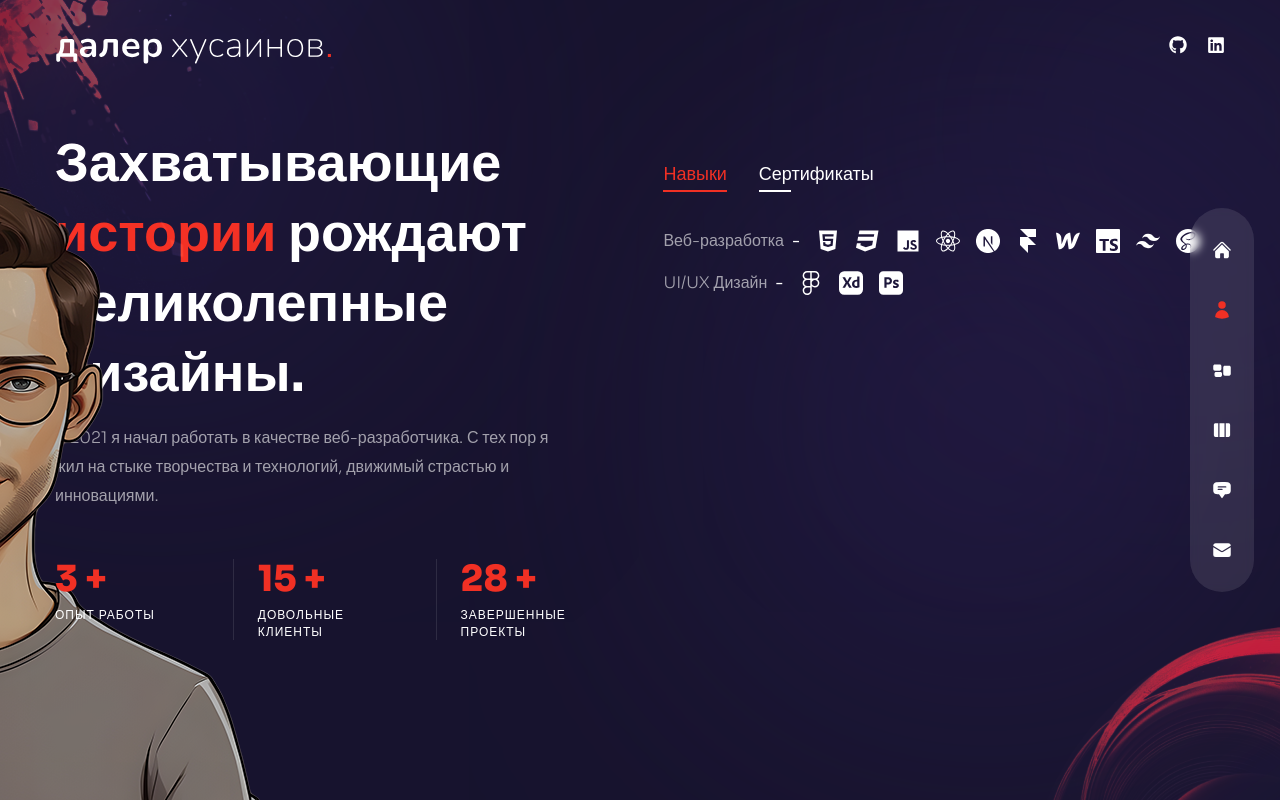
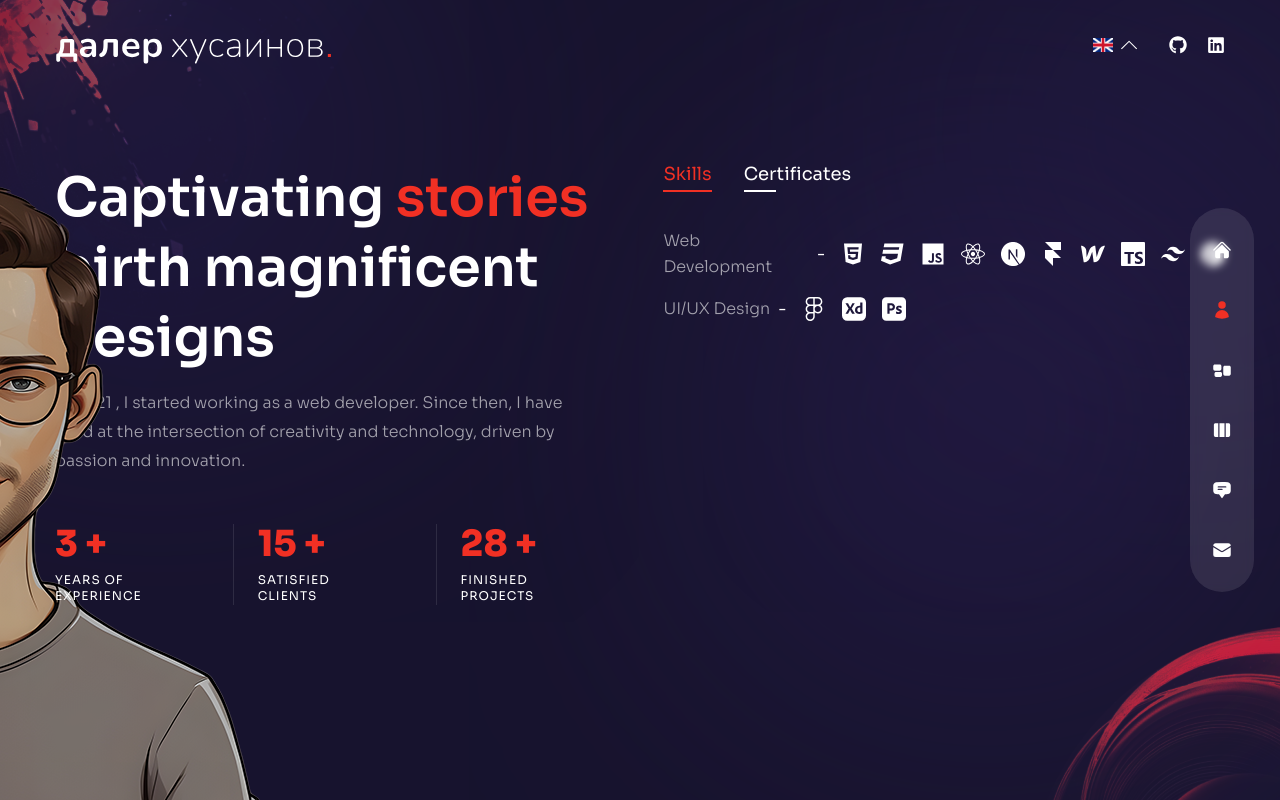
Before and after one commit to DalerKhusainov/my-new-portfolio-v1, a Next.js app: page /about in a window 1280 px wide. Built offline with nearby package versions, Linux system fonts and the light colour scheme.

Commit message:
Almost finished implementing toggling language in the current project.

```diff
--- a/components/Header.js
+++ b/components/Header.js
@@ -1,6 +1,7 @@
 import Image from "next/image";
 import Link from "next/link";
 import Socials from "../components/Socials";
+import LangToggler from "./LangToggler";
 
 const Header = () => {
   return (
@@ -10,7 +11,10 @@ const Header = () => {
           <Link href="/">
             <Image src="/logo.svg" width={280} height={68} alt="" priority />
           </Link>
-          <Socials />
+          <div className="flex items-center gap-8">
+            <LangToggler />
+            <Socials />
+          </div>
         </div>
       </div>
     </header>
--- /dev/null
+++ b/components/LangToggler.js
@@ -0,0 +1,83 @@
+import { useState, useCallback, useContext } from "react";
+import Image from "next/image";
+import { SlArrowUp, SlArrowDown } from "react-icons/sl";
+import { LangContext } from "../context/LangContext";
+
+export default function LangToggler() {
+  const [isOpen, setIsOpen] = useState(false);
+
+  const langContext = useContext(LangContext);
+  if (!langContext) return;
+  const { langValue, setLangValue } = langContext;
+
+  function onEnglishLangHandler() {
+    setIsOpen(false);
+    setLangValue("eng");
+  }
+
+  function onRussianLangHandler() {
+    setIsOpen(false);
+    setLangValue("rus");
+  }
+
+  return (
+    <div className="relative">
+      <div
+        className="cursor-pointer"
+        onClick={() => setIsOpen((prev) => !prev)}
+      >
+        {langValue === "eng" ? (
+          <div className="flex items-center gap-2">
+            <Image
+              src="/great-britain-flag.png"
+              width={20}
+              height={20}
+              alt="Great Britain flag"
+            />{" "}
+            {isOpen ? <SlArrowDown /> : <SlArrowUp />}
+          </div>
+        ) : (
+          <div className="flex items-center gap-2">
+            <Image
+              src="/russian-flag.png"
+              width={20}
+              height={20}
+              alt="Russian flag"
+            />{" "}
+            {isOpen ? <SlArrowDown /> : <SlArrowUp />}
+          </div>
+        )}{" "}
+      </div>
+      <div
+        className={`${
+          !isOpen ? "hidden" : "flex"
+        } absolute left-0 bg-primary/75 -bottom-[88px] flex-col items-center justify-center h-[80px] w-[130px] rounded`}
+      >
+        <div
+          className="flex items-center gap-2 transition-all duration-300 cursor-pointer hover:text-accent"
+          onClick={onEnglishLangHandler}
+        >
+          <span>English</span>{" "}
+          <Image
+            src="/great-britain-flag.png"
+            width={20}
+            height={20}
+            alt="Great Britain flag"
+          />
+        </div>
+        <div
+          className="flex items-center justify-between gap-2 transition-all duration-300 cursor-pointer hover:text-accent"
+          onClick={onRussianLangHandler}
+        >
+          <span>Russian</span>{" "}
+          <Image
+            src="/russian-flag.png"
+            width={20}
+            height={20}
+            alt="Russian flag"
+          />
+        </div>
+      </div>
+    </div>
+  );
+}
--- a/components/Layout.js
+++ b/components/Layout.js
@@ -3,6 +3,7 @@ import { Sora } from "@next/font/google";
 import Nav from "../components/Nav";
 import Header from "../components/Header";
 import TopLeftImg from "../components/TopLeftImg";
+import LangProvider from "../context/LangContext";
 
 const sora = Sora({
   subsets: ["latin"],
@@ -12,6 +13,7 @@ const sora = Sora({
 
 const Layout = ({ children }) => {
   return (
+    <LangProvider>
       <div
         className={`page bg-site text-white bg-cover bg-no-repeat ${sora.variable} font-sora relative`}
       >
@@ -24,6 +26,7 @@ const Layout = ({ children }) => {
         <Header />
         {children}
       </div>
+    </LangProvider>
   );
 };
 
--- a/components/Nav.js
+++ b/components/Nav.js
@@ -1,3 +1,4 @@
+import { useContext } from "react";
 import Link from "next/link";
 import { useRouter } from "next/router";
 // icons
@@ -9,6 +10,7 @@ import {
   HiChatBubbleBottomCenterText,
   HiEnvelope,
 } from "react-icons/hi2";
+import { LangContext } from "../context/LangContext";
 
 // nav data
 export const navData = [
@@ -31,6 +33,12 @@ export const navData = [
 const Nav = () => {
   const router = useRouter();
   const pathname = router.pathname;
+
+  const langContext = useContext(LangContext);
+  if (!langContext) return;
+  const { langValue } = langContext;
+  // console.log(langValue);
+
   return (
     <nav className="fixed bottom-0 flex flex-col items-center xl:justify-center gap-y-4 h-max mt-auto xl:right-[2%] z-50 top-0 w-full xl:w-16 xl:max-w-md xl:h-screen">
       <div className="flex items-center justify-between w-full px-4 py-8 text-3xl xl:flex-col xl:justify-center gap-y-10 md:px-40 xl:px-0 h-[80px] xl:h-max bg-white/10 backdrop-blur-sm xl:text-xl xl:rounded-full">
--- /dev/null
+++ b/context/LangContext.js
@@ -0,0 +1,13 @@
+import { createContext, useState } from "react";
+
+export const LangContext = createContext();
+
+export default function LangProvider({ children }) {
+  const [langValue, setLangValue] = useState("eng");
+
+  return (
+    <LangContext.Provider value={{ langValue, setLangValue }}>
+      {children}
+    </LangContext.Provider>
+  );
+}
--- a/pages/about/index.js
+++ b/pages/about/index.js
@@ -1,5 +1,5 @@
 /* eslint-disable react/jsx-key */
-import { useState } from "react";
+import { useState, useContext } from "react";
 // icons
 import { FaHtml5, FaCss3, FaJs, FaReact, FaFigma } from "react-icons/fa";
 import {
@@ -17,14 +17,15 @@ import Circles from "../../components/Circles";
 import { motion } from "framer-motion";
 import { fadeIn } from "../../variants";
 import CountUp from "react-countup";
+import { LangContext } from "../../context/LangContext";
 
 //  data
 const aboutData = [
   {
-    title: "Навыки",
+    title: "Skills",
     info: [
       {
-        title: "Веб-разработка",
+        title: "Web Development",
         icons: [
           <FaHtml5 />,
           <FaCss3 />,
@@ -39,13 +40,13 @@ const aboutData = [
         ],
       },
       {
-        title: "UI/UX Дизайн",
+        title: "UI/UX Design",
         icons: [<FaFigma />, <SiAdobexd />, <SiAdobephotoshop />],
       },
     ],
   },
   {
-    title: "Сертификаты",
+    title: "Certificates",
     info: [
       {
         title: "TailwindCSS Advanced Course - Udemy Certificate of Completion",
@@ -85,6 +86,10 @@ const About = () => {
   const startCarrier = 2021;
   const yearsOfExperience = now - startCarrier;
 
+  const langContext = useContext(LangContext);
+  if (!langContext) return;
+  const { langValue } = langContext;
+
   return (
     <div className="h-full py-32 text-center bg-primary/30 xl:text-left">
       <Circles />
@@ -107,19 +112,25 @@ const About = () => {
             exit="hidden"
             className="mt-10 h2 xl:mt-0"
           >
-            Захватывающие <span className="text-accent">истории</span> рождают
-            великолепные дизайны.
+            {langValue === "eng" ? "Captivating" : "Захватывающие"}{" "}
+            <span className="text-accent">
+              {langValue === "eng" ? "stories" : "истории"}
+            </span>{" "}
+            {langValue === "eng"
+              ? "birth magnificent designs"
+              : "рождают великолепные дизайны."}
           </motion.h2>
           <motion.p
             variants={fadeIn("right", 0.4)}
             initial="hidden"
             animate="show"
             exit="hidden"
-            className="max-w-[500px] mx-auto xl:mx-0 mb-6 xl:mb-12 px-2 xl:px-0"
+            className="max-w-[520px] mx-auto xl:mx-0 mb-6 xl:mb-12 px-2 xl:px-0 text-pretty"
           >
-            В {startCarrier} я начал работать в качестве веб-разработчика. С тех
-            пор я жил на стыке творчества и технологий, движимый страстью и
-            инновациями.
+            {langValue === "eng" ? "In" : "В"} {startCarrier}{" "}
+            {langValue === "eng"
+              ? ", I started working as a web developer. Since then, I have lived at the intersection of creativity and technology, driven by passion and innovation."
+              : "я начал работать в качестве веб-разработчика. С тех пор я жил на стыке творчества и технологий, движимый страстью и инновациями."}
           </motion.p>
           {/* counters */}
           <motion.div
@@ -136,7 +147,7 @@ const About = () => {
                   <CountUp start={0} end={yearsOfExperience} duration={8} /> +
                 </div>
                 <div className="text-xs uppercase tracking-[1px] leading-[1.4] max-w-[100px]">
-                  Опыт Работы
+                  {langValue === "eng" ? "Years of experience" : "Опыт Работы"}
                 </div>
               </div>
               {/* clients */}
@@ -145,7 +156,9 @@ const About = () => {
                   <CountUp start={0} end={15} duration={8} /> +
                 </div>
                 <div className="text-xs uppercase tracking-[1px] leading-[1.4] max-w-[100px]">
-                  Довольные Клиенты
+                  {langValue === "eng"
+                    ? "Satisfied clients"
+                    : "Довольные Клиенты"}
                 </div>
               </div>
               {/* projects */}
@@ -154,7 +167,9 @@ const About = () => {
                   <CountUp start={0} end={28} duration={8} /> +
                 </div>
                 <div className="text-xs uppercase tracking-[1px] leading-[1.4] max-w-[100px]">
-                  Завершенные Проекты
+                  {langValue === "eng"
+                    ? "Finished projects"
+                    : "Завершенные Проекты"}
                 </div>
               </div>
             </div>
--- a/pages/index.js
+++ b/pages/index.js
@@ -1,10 +1,16 @@
+import { useContext } from "react";
 import ParticlesContainer from "../components/ParticlesContainer";
 import ProjectsBtn from "../components/ProjectsBtn";
 import Avatar from "../components/Avatar";
 import { motion } from "framer-motion";
 import { fadeIn } from "../variants";
+import { LangContext } from "../context/LangContext";
 
 const Home = () => {
+  const langContext = useContext(LangContext);
+  if (!langContext) return;
+  const { langValue } = langContext;
+
   return (
     <div className="h-full bg-primary/60">
       {/* text */}
@@ -18,8 +24,12 @@ const Home = () => {
             exit="hidden"
             className="h1"
           >
-            Воплощение Идей в<br />{" "}
-            <span className="text-accent">Цифровую Реальность</span>
+            {langValue === "eng" ? "Transforming Ideas" : "Воплощение Идей"}{" "}
+            <br />
+            {langValue === "eng" ? "into" : "в"}{" "}
+            <span className="text-accent">
+              {langValue === "eng" ? "Digital Reality" : "Цифровую Реальность"}
+            </span>
           </motion.h1>
           {/* subtitle */}
           <motion.p
@@ -29,7 +39,9 @@ const Home = () => {
             exit="hidden"
             className="max-w-sm mx-auto mb-10 xl:max-w-xl xl:mx-0 xl:mb-16"
           >
-            Разработка современных веб-решений с учетом ваших потребностей
+            {langValue === "eng"
+              ? "Development of modern web solutions tailored to your needs."
+              : "Разработка современных веб-решений с учетом ваших потребностей."}
           </motion.p>
           {/* btn */}
           <div className="relative flex justify-center xl:hidden">
```
Also changed, not shown: public/great-britain-flag.png (added), public/russian-flag.png (added). Lines whose indentation alone changed are shown as unchanged.
